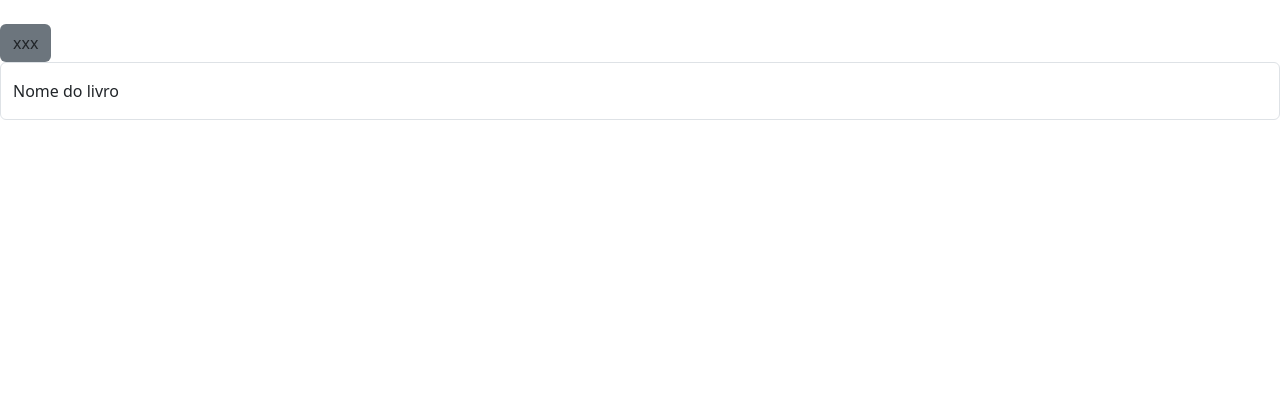
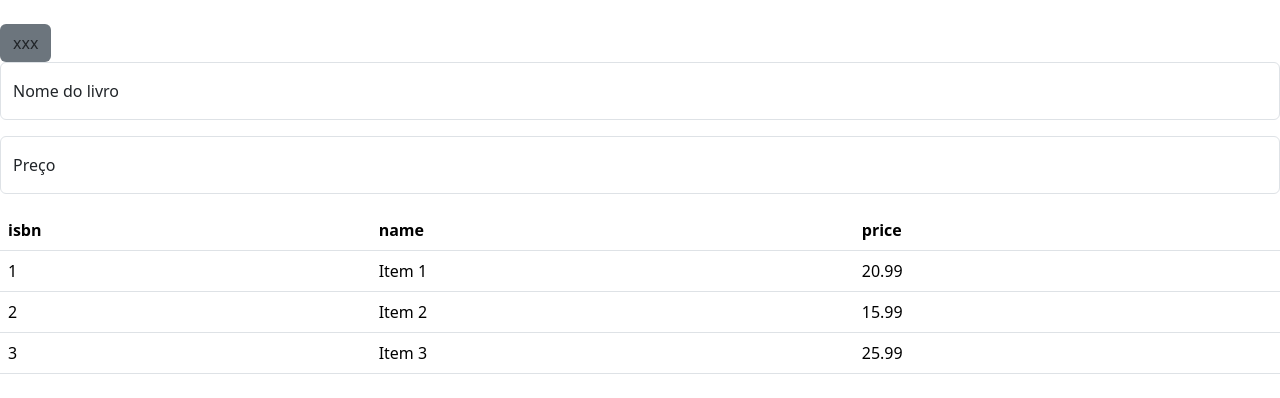
Before and after one commit to carol-kazue/BookSamsys, a React (Create React App) app in the folder frontend/: page / in a window 1280 px wide. Shown: the top 398 px of the page. Built offline with nearby package versions, Linux system fonts and the light colour scheme.

Commit message:
criação do componente tabela

```diff
--- a/frontend/src/components/Button/Button.tsx
+++ b/frontend/src/components/Button/Button.tsx
@@ -1,8 +1,7 @@
+import { string } from "prop-types";
 import { ButtonProps } from "./Button.types";
-import { Button as BootstrapButton } from "bootstrap";
 
-export const Button = ({color,onClick,text}: ButtonProps): JSX.Element => {
+export const Button = ({color,onClick,text, type}: ButtonProps): JSX.Element => {
     const bgColor = color==="primary"?"bg-primary":"bg-secondary"
-
     return <button className={`btn ${bgColor}`} >{text}</button>
 }
--- a/frontend/src/components/Button/Button.types.ts
+++ b/frontend/src/components/Button/Button.types.ts
@@ -4,4 +4,5 @@ export type ButtonProps = {
     onClick: MouseEventHandler;
     text: string;
     color: "primary" | "secondary";
+    type: string
 }
--- a/frontend/src/components/Input/Input.types.ts
+++ b/frontend/src/components/Input/Input.types.ts
@@ -1,5 +1,5 @@
 import {FormEventHandler} from "react";
-
+import { string } from "prop-types"
 export type InputProps ={
     placeholder: string;
     label : string;
--- /dev/null
+++ b/frontend/src/components/Table/Table.tsx
@@ -0,0 +1,25 @@
+import { TabbleProps , TabbleIndexProps } from "./Table.types";
+export const TableIndex  = ({scopeIndex,text}:TabbleIndexProps): JSX.Element =>{
+    return  <th scope={scopeIndex}>{text}</th>
+}
+export const Table = ({data, columns}:TabbleProps): JSX.Element =>{
+    return   <table className="table table-hover">
+    <thead>
+      <tr>
+      {columns.map((column, index) => (
+            <th key={index}>{column}</th>
+          ))}
+      </tr>
+    </thead>
+    <tbody>
+    {data.map((row, rowIndex) => (
+          <tr key={rowIndex}>
+            {columns.map((column, colIndex) => (
+              <td key={colIndex}>{row[column]}</td>
+            ))}
+          </tr>
+        ))}
+    </tbody>
+  </table>
+
+}
--- a/frontend/src/pages/Books/Books.tsx
+++ b/frontend/src/pages/Books/Books.tsx
@@ -3,14 +3,22 @@ import { Button } from '../../components/Button/Button';
 import { Input } from '../../components/Input/Input';
 
 import  "bootstrap/dist/css/bootstrap.min.css";
-
+import { Table, TableIndex } from "../../components/Table/Table";
+const books = [
+  { isbn: 1, name: 'Item 1', price: 20.99 },
+  { isbn: 2, name: 'Item 2', price: 15.99 },
+  { isbn: 3, name: 'Item 3', price: 25.99 },
+];
+const columns = ['isbn', 'name', 'price'];
 function Books() {
     return (
       <div className="Books">
         <br />
-        <Button text='xxx' onClick={()=>{}} color='secondary'></Button>
-      <Input type='livro' id='floatingInput' label="Nome do livro" placeholder='Nome do livro'></Input>
-      </div>
+        <Button text='xxx' type="subimit" onClick={()=>{}} color='secondary'></Button>
+        <Input type='livro' id='floatingInput' label="Nome do livro" placeholder='Nome do livro'></Input>
+        <Input type='livro' id='floatingInput' label="Preço" placeholder='Preço'></Input>
+        <Table data={books} columns={columns} />
+        </div>
     );
   }
 export default Books;
```
Also changed, not shown: frontend/src/components/Table/Table.types.ts (added, +12 -0 lines).
